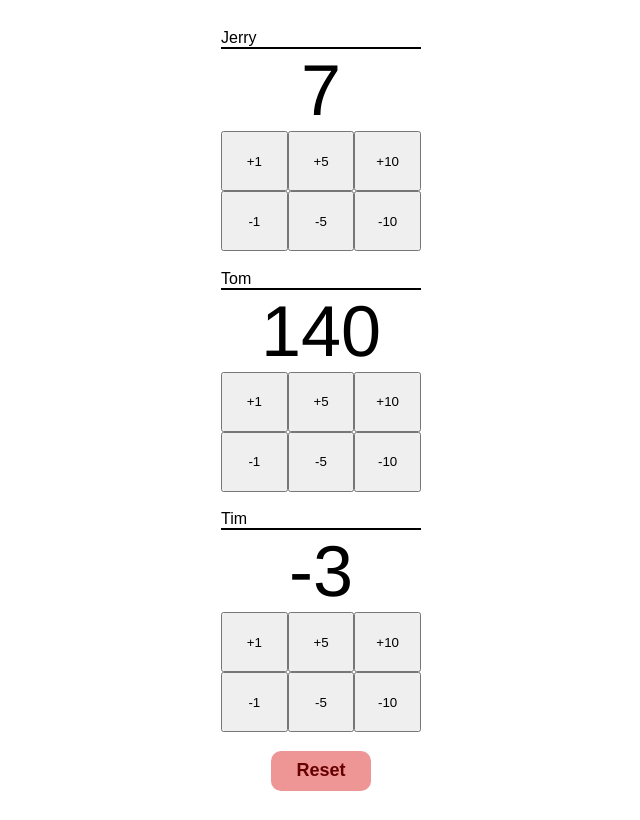
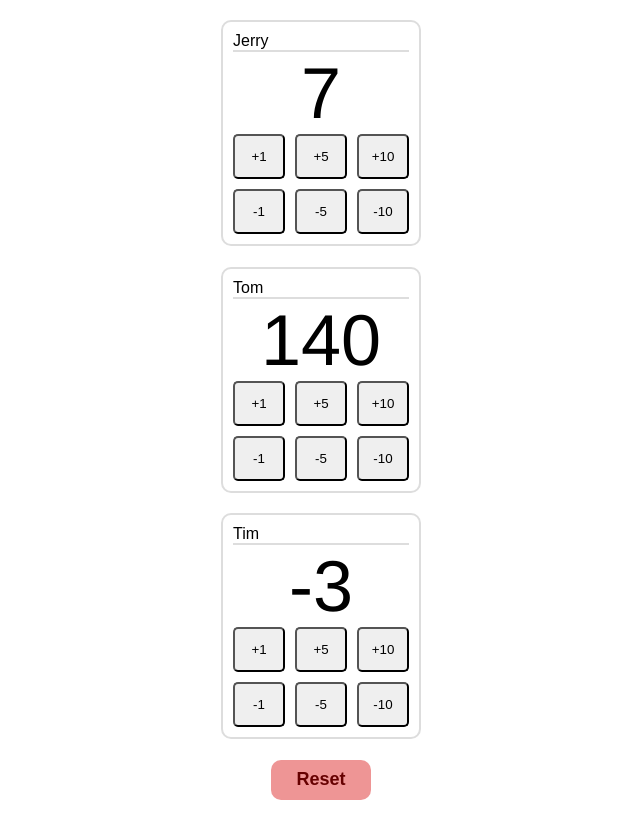
Before and after one commit to teddified/scorekeeper, a React (Create React App) app: page / in a window 1280 px wide. Shown: the whole page, without its empty margins (319-959 px from the left). Built offline with nearby package versions, Linux system fonts and the light colour scheme.

Commit message:
Rewire and add styled-components

```diff
--- /dev/null
+++ b/config-overrides.js
@@ -0,0 +1,6 @@
+const rewireStyledComponents = require('react-app-rewire-styled-components')
+
+module.exports = function override(config, env) {
+  config = rewireStyledComponents(config, env)
+  return config
+}
--- a/src/App.css
+++ b/src/App.css
@@ -19,9 +19,11 @@ body {
 }
 
 .user {
-  border-bottom: 2px solid black;
+  border-bottom: 2px solid #ddd;
 }
 
 .scoreBoard {
-  border: 2px solid #555;
+  border: 2px solid #ddd;
+  border-radius: 10px;
+  padding: 10px;
 }
--- a/src/Score.css
+++ b/src/Score.css
@@ -10,7 +10,8 @@
   height: 100px;
   display: grid;
   grid-template-columns: 1fr 1fr 1fr;
-  grid-template-rows: 60px 60px;
+  grid-template-rows: 45px 45px;
+  grid-gap: 10px;
 }
 
 .resetButton {
@@ -25,3 +26,8 @@
   font-size: 18px;
   font-weight: bold;
 }
+
+.Button {
+  border-radius: 5px;
+  outline: none;
+}
--- a/src/Scoreboard.js
+++ b/src/Scoreboard.js
@@ -8,7 +8,7 @@ export default class Scoreboard extends Component {
   render() {
     const { user, score, updateScore } = this.props
     return (
-      <div clssName="scoreBoard">
+      <div className="scoreBoard">
         <div className="title">
           <User name={user} />
           <Score value={score} />
```
Also changed, not shown: package.json (+7 -3 lines), 1 other file (tests, documents, lock files or other folders).
